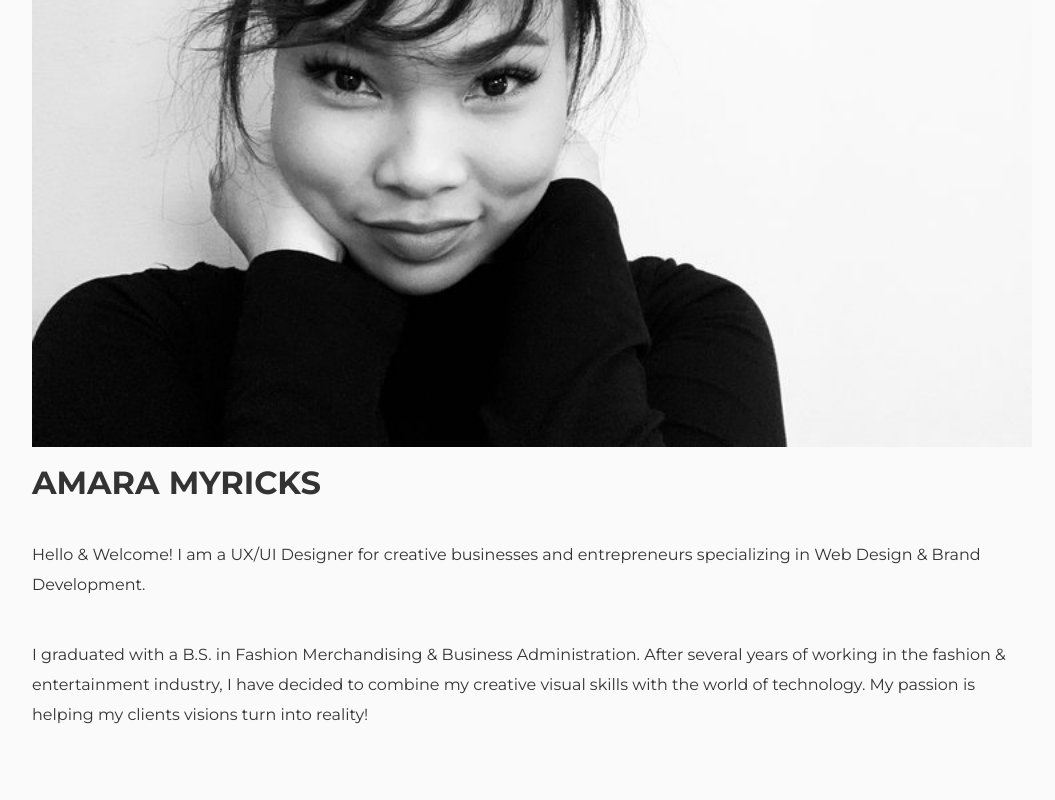
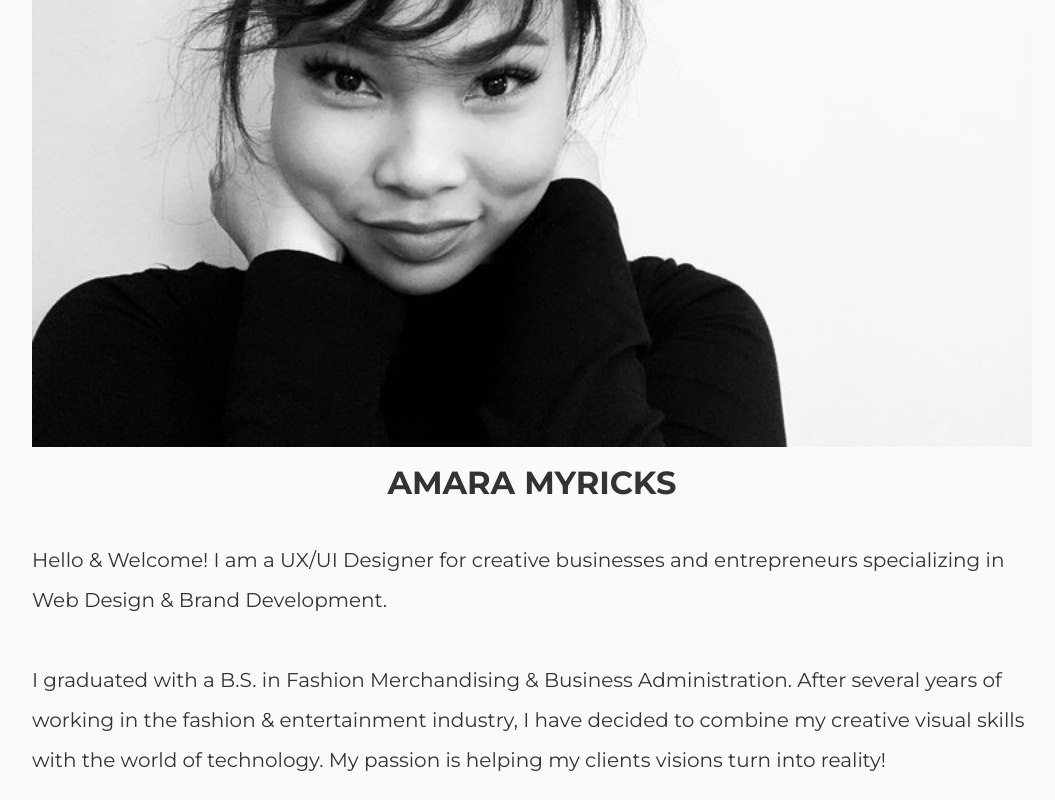
Before and after one commit to unicodequeen/my-final-portfolio, a plain HTML site: page about/about.html in a window 1280 px wide. Shown: the part 408-1208 px from the top of the page, without its empty margins (108-1163 px from the left). Before the commit the page ends 1158 px from the top, so only its background shows below. Drawn offline with nearby package versions, Linux system fonts and the light colour scheme.

Commit message:
aligned text and updated font size for about page

```diff
--- a/about/about.html
+++ b/about/about.html
@@ -3,7 +3,7 @@
 
 <head>
   <meta charset="utf-8">
-  <title>THE WHOLE BEAN | BRANDING &AMP; IDENTITY / LANDING PAGE CONCEPT</title>
+  <title>ABOUT</title>
   <meta name="description" content="">
   <meta name="viewport" content="width=device-width, initial-scale=1">
 
@@ -48,7 +48,7 @@
       </header>
 
     <div class="content-wrapper">
-      <div>
+      <div class ="about">
         <div class="main-image"><img src="../img/profile-pic.jpg" alt="about profile image"/></div>
         <h1>AMARA MYRICKS</h1>
         <p>Hello &amp; Welcome! I am a UX/UI Designer for creative businesses and entrepreneurs specializing in Web Design &amp; Brand Development.</p>
--- a/css/main.css
+++ b/css/main.css
@@ -348,6 +348,19 @@
     width:100%;
     margin-bottom:50px;
 }
+
+/* ==========================================================================
+   About Page - Mobile Styles
+   ========================================================================== */
+   .about h1{
+    text-align:center;
+  }
+
+  .about p{
+    font-size:1.25em;
+    line-height:40px;
+  }
+
 
 /* ==========================================================================
    Contact Page - Mobile Styles
```
